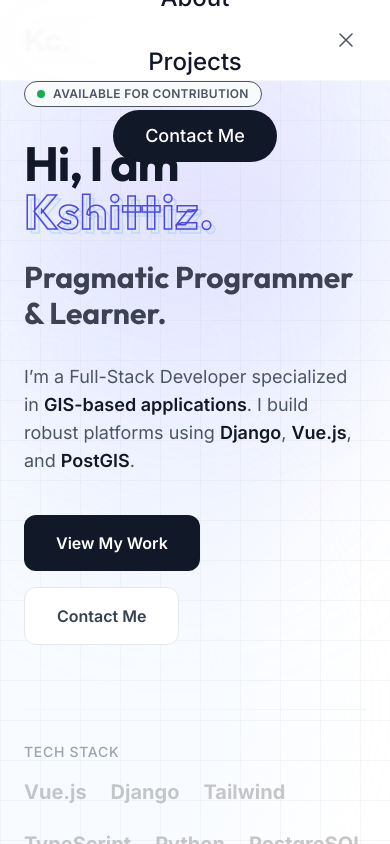
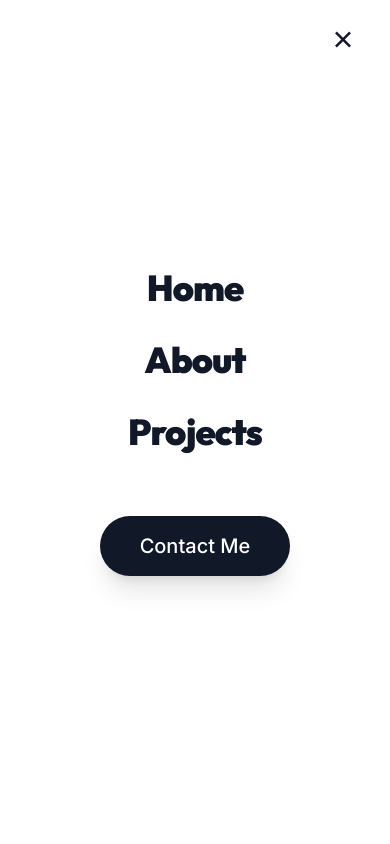
Before and after one commit to kshittiz101/portfolio, a Vue app: page / in a window 390 px wide. Both pictures are taken after a click on the button "Toggle Menu". Shown: the top 844 px of the page. Built offline with nearby package versions, Linux system fonts and the light colour scheme.

Commit message:
feat: Enhance mobile navigation with new transitions, Remix icons, and body scroll lock, and update README with detailed project information.

```diff
--- a/src/components/NavbarComponent.vue
+++ b/src/components/NavbarComponent.vue
@@ -36,89 +36,76 @@
       <!-- Mobile Menu Button -->
       <button
         @click="isOpen = !isOpen"
-        class="md:hidden p-2 text-muted hover:text-primary transition-colors z-50 relative"
+        class="md:hidden p-2 text-dark hover:text-primary transition-colors z-[70] relative"
+        aria-label="Toggle Menu"
       >
-        <svg
-          v-if="!isOpen"
-          xmlns="http://www.w3.org/2000/svg"
-          fill="none"
-          viewBox="0 0 24 24"
-          stroke-width="1.5"
-          stroke="currentColor"
-          class="w-6 h-6"
-        >
-          <path
-            stroke-linecap="round"
-            stroke-linejoin="round"
-            d="M3.75 6.75h16.5M3.75 12h16.5m-16.5 5.25h16.5"
-          />
-        </svg>
-        <svg
-          v-else
-          xmlns="http://www.w3.org/2000/svg"
-          fill="none"
-          viewBox="0 0 24 24"
-          stroke-width="1.5"
-          stroke="currentColor"
-          class="w-6 h-6"
-        >
-          <path stroke-linecap="round" stroke-linejoin="round" d="M6 18L18 6M6 6l12 12" />
-        </svg>
+        <transition name="rotate" mode="out-in">
+          <i v-if="!isOpen" class="ri-menu-4-line text-2xl" key="menu"></i>
+          <i v-else class="ri-close-line text-3xl" key="close"></i>
+        </transition>
       </button>
     </nav>
 
     <!-- Mobile Menu Overlay -->
+    <transition
+      enter-active-class="transition duration-300 ease-out"
+      enter-from-class="opacity-0 translate-y-4"
+      enter-to-class="opacity-100 translate-y-0"
+      leave-active-class="transition duration-200 ease-in"
+      leave-from-class="opacity-100 translate-y-0"
+      leave-to-class="opacity-0 translate-y-4"
+    >
       <div
         v-show="isOpen"
-      class="fixed inset-0 z-40 bg-white/95 backdrop-blur-xl md:hidden flex flex-col items-center justify-center space-y-8 animate-fade-in"
+        class="fixed inset-0 z-[60] bg-white md:hidden flex flex-col items-center justify-center space-y-8 h-screen w-screen"
       >
         <a
-        href="#home"
+          v-for="item in ['Home', 'About', 'Projects']"
+          :key="item"
+          :href="`#${item.toLowerCase()}`"
           @click="isOpen = false"
-        class="text-2xl font-medium text-dark hover:text-primary"
-        >Home</a
+          class="text-4xl font-heading font-black text-dark hover:text-primary transition-colors tracking-tight"
         >
-      <a
-        href="#about"
-        @click="isOpen = false"
-        class="text-2xl font-medium text-dark hover:text-primary"
-        >About</a
-      >
-      <a
-        href="#projects"
-        @click="isOpen = false"
-        class="text-2xl font-medium text-dark hover:text-primary"
-        >Projects</a
-      >
+          {{ item }}
+        </a>
+
         <a
           href="#contact"
           @click="isOpen = false"
-        class="px-8 py-3 rounded-full bg-dark text-white text-lg font-medium hover:bg-gray-800"
-        >Contact Me</a
+          class="mt-8 px-10 py-4 rounded-full bg-dark text-white text-xl font-medium hover:bg-gray-800 transition-transform active:scale-95 shadow-xl"
         >
+          Contact Me
+        </a>
       </div>
+    </transition>
   </header>
 </template>
 
 <script setup lang="ts">
-import { ref } from 'vue'
+import { ref, watch } from 'vue'
 
 const isOpen = ref(false)
+
+// Lock body scroll when menu is open
+watch(isOpen, (value) => {
+  if (value) {
+    document.body.style.overflow = 'hidden'
+  } else {
+    document.body.style.overflow = ''
+  }
+})
 </script>
 
 <style scoped>
-.animate-fade-in {
-  animation: fadeIn 0.2s ease-out forwards;
+/* Icon Rotation Transition */
+.rotate-enter-active,
+.rotate-leave-active {
+  transition: all 0.2s ease;
 }
 
-@keyframes fadeIn {
-  from {
+.rotate-enter-from,
+.rotate-leave-to {
   opacity: 0;
-    transform: translateY(-10px);
-  }
-  to {
-    opacity: 1;
-    transform: translateY(0);
-  }
+  transform: rotate(90deg) scale(0.5);
 }
 </style>
```
Also changed, not shown: 1 other file (tests, documents, lock files or other folders). Lines whose indentation alone changed are shown as unchanged.
